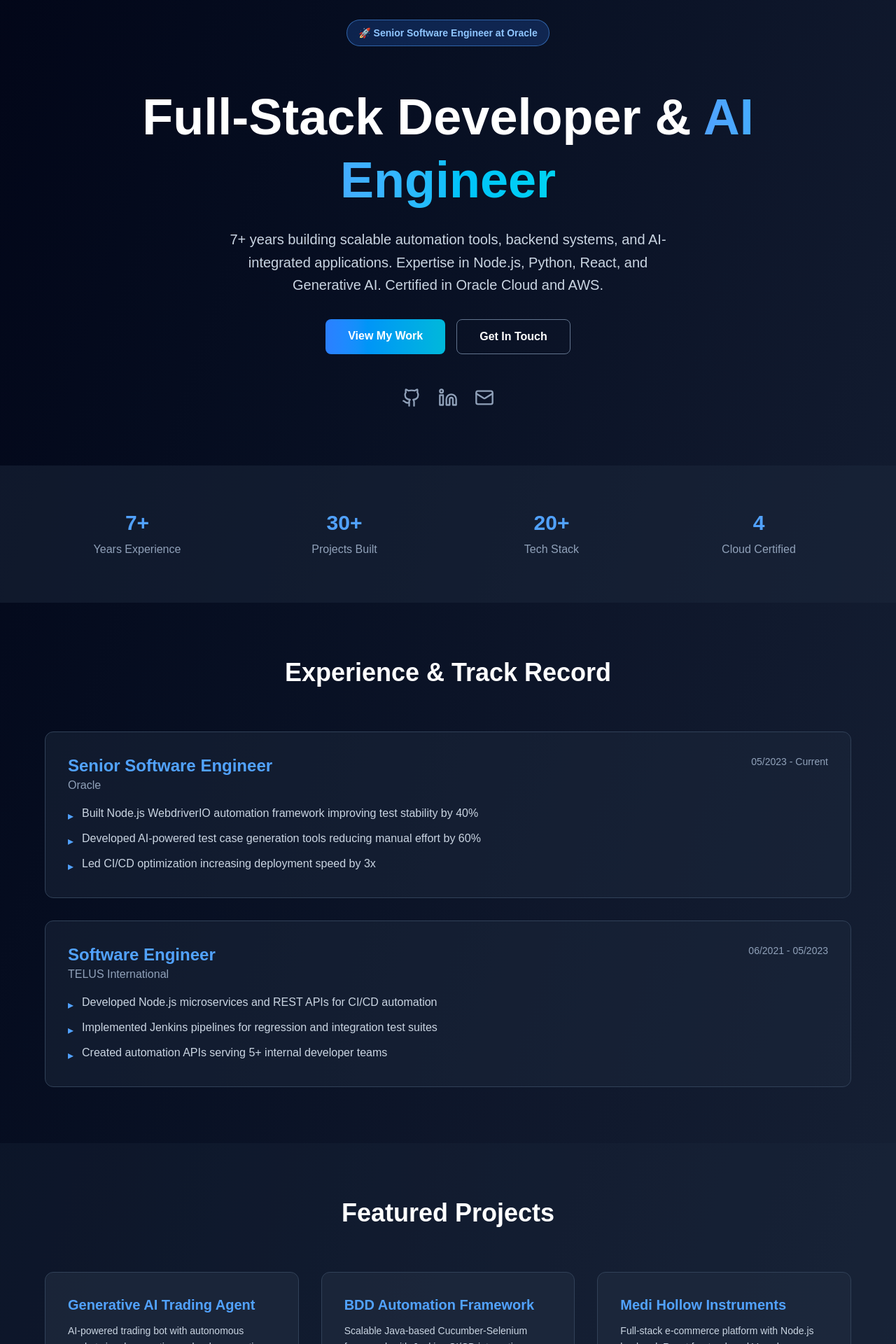
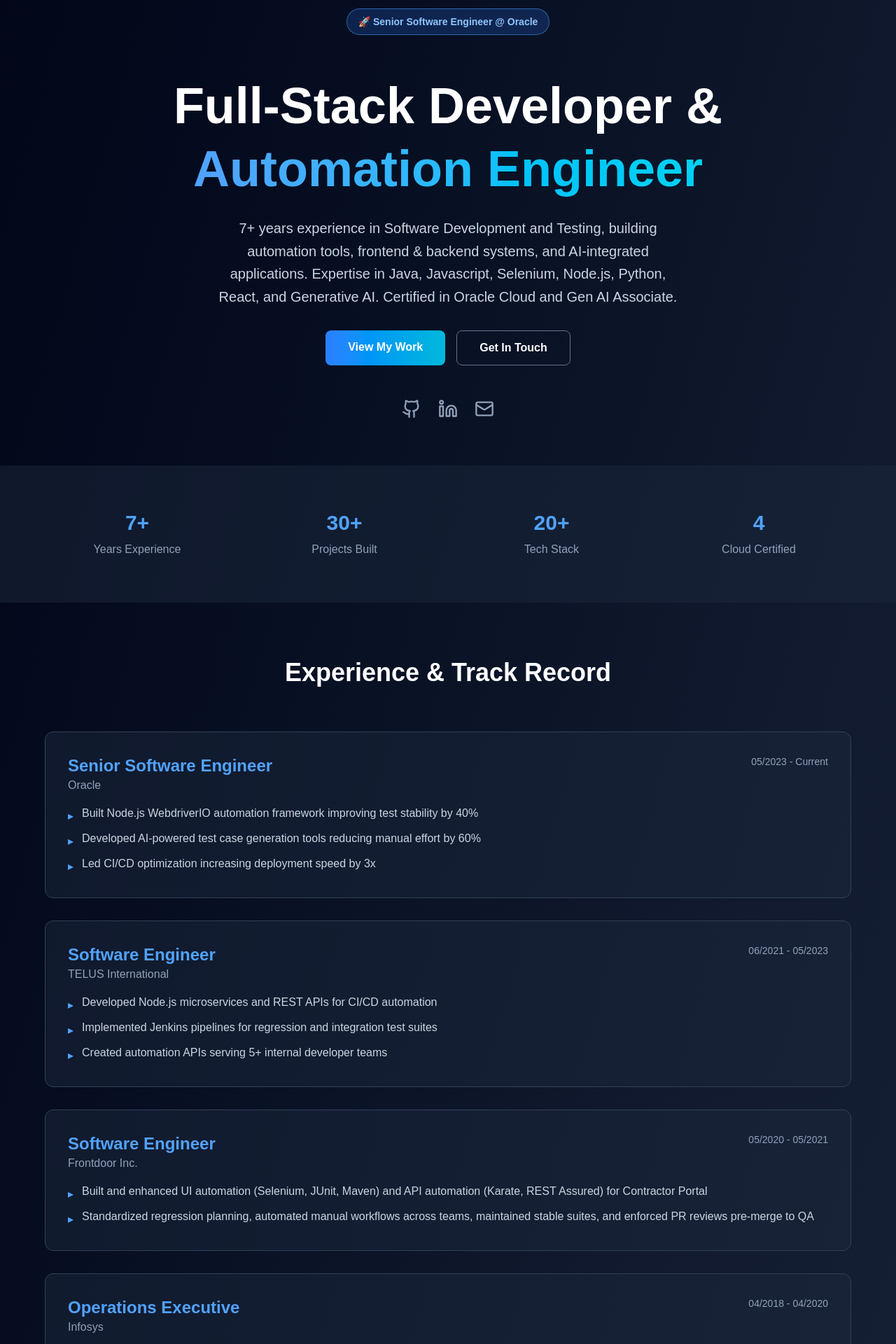
Before and after one commit to mukul8896/mksmindset, a Next.js app: page / in a window 1280 px wide. Shown: the part 200-2120 px from the top of the page at 70% size. Built offline with nearby package versions, Linux system fonts and the light colour scheme.

Commit message:
updated latest details

```diff
--- a/src/app/page.tsx
+++ b/src/app/page.tsx
@@ -7,36 +7,38 @@
 
   const projects = [
     {
-      title: 'Generative AI Trading Agent',
+      title: 'AI Trading Agent',
       description: 'AI-powered trading bot with autonomous market signal generation and order execution. Built with LangChain, OpenAI, Python, and Angel One SmartAPI for real-time market analysis.',
       tags: ['Python', 'LangChain', 'OpenAI', 'Trading APIs', 'Generative AI'],
-      github: 'https://github.com/mukul8896',
+      github: 'https://github.com/mukul8896/TradingAgent.git',
       impact: 'Demonstrates RAG agents and real-time API integration'
     },
     {
       title: 'BDD Automation Framework',
       description: 'Scalable Java-based Cucumber-Selenium framework with Jenkins CI/CD integration, reusable components, and detailed HTML reporting for enterprise-grade test automation.',
       tags: ['Java', 'Selenium', 'Cucumber', 'Jenkins', 'CI/CD'],
-      github: 'https://github.com/mukul8896',
+      github: 'https://github.com/mukul8896/BDD_Cucumber.git',
       impact: 'Used in production environments for regression testing'
     },
     {
       title: 'Medi Hollow Instruments',
       description: 'Full-stack e-commerce platform with Node.js backend, React frontend, and Vercel deployment. Features dynamic product listings, responsive design, and inventory management.',
       tags: ['Node.js', 'React', 'Vercel', 'MongoDB', 'Responsive UI'],
-      github: 'https://github.com/mukul8896',
-      live: 'https://vercel.com',
+      github: 'https://github.com/mukul8896/medi-hollow-instruments.git',
+      live: 'https://medi-hollow-instruments.vercel.app/',
       impact: '10K+ monthly visitors with 98% uptime'
     }
   ];
 
   const skills = {
+    'Language': ['Java', 'JavaScript', 'TypeScript', 'Python', 'SQL', 'Bash'],
     'Frontend': ['React', 'JavaScript', 'Responsive Design', 'TailwindCSS'],
     'Backend & APIs': ['Node.js', 'Python', 'Java', 'REST APIs', 'Microservices'],
     'AI/ML': ['LangChain', 'OpenAI', 'Generative AI', 'RAG Agents', 'Prompt Engineering'],
-    'DevOps & Cloud': ['Jenkins', 'Docker', 'AWS', 'OCI', 'GCP', 'CI/CD Pipelines'],
-    'Testing': ['Selenium', 'WebdriverIO', 'Cucumber/BDD', 'Jest', 'TestNG'],
-    'Databases': ['MongoDB', 'MySQL', 'SQLite']
+    'DevOps & Cloud': ['Jenkins', 'Docker', 'Linux systems', 'AWS', 'OCI', 'GCP', 'CI/CD Pipelines', 'bash', 'shell scripting'],
+    'Testing': ['Selenium', 'WebdriverIO', 'Cucumber/BDD', 'TestNG'],
+    'Databases': ['MongoDB', 'MySQL', 'SQLite'],
+    'Platforms & Tools': ['Git', 'GitHub', 'Jira', 'Confluence', 'VS Code']
   };
 
   const experience = [
@@ -59,15 +61,45 @@
         'Implemented Jenkins pipelines for regression and integration test suites',
         'Created automation APIs serving 5+ internal developer teams'
       ]
+    },
+    {
+      role: 'Software Engineer',
+      company: 'Frontdoor Inc.',
+      period: '05/2020 - 05/2021',
+      highlights: [
+        'Built and enhanced UI automation (Selenium, JUnit, Maven) and API automation (Karate, REST Assured) for Contractor Portal',
+        'Standardized regression planning, automated manual workflows across teams, maintained stable suites, and enforced PR reviews pre-merge to QA',
+      ]
+    },
+    {
+      role: 'Operations Executive',
+      company: 'Infosys',
+      period: '04/2018 - 04/2020',
+      highlights: [
+        'Developed Selenium, TestNG, and Maven framework featuring custom reporting, cross-browser execution.',
+      ]
     }
   ];
 
   const certifications = [
-    'Oracle Cloud Infrastructure 2025 Certified AI Foundations Associate',
-    'Oracle Cloud Infrastructure 2024 Certified OCI Foundations Associate',
-    'Google Cloud Associate Cloud Engineer',
-    'AWS Certified Cloud Practitioner (CLF-C02)'
+    {
+      certName: 'Oracle Cloud Infrastructure 2025 Certified AI Foundations Associate',
+      certLink: 'https://catalog-education.oracle.com/ords/certview/sharebadge?id=952E717540E2E03D2043CE323AB32618C351983FD5B678E81883600D5CCD6F89'
+    },
+    {
+      certName: 'Oracle Cloud Infrastructure 2024 Certified OCI Foundations Associate',
+      certLink: 'https://catalog-education.oracle.com/ords/certview/sharebadge?id=F6B46C0EFBE1BEFBFC6D4609E419E2D355D99D614A4A2E6CD0B1732371CEBEB9'
+    },
+    {
+      certName: 'Google Cloud Associate Cloud Engineer',
+      certLink: 'https://www.udemy.com/certificate/UC-b1451c42-9ec2-4657-acdd-37fa9b13dd20/'
+    },
+    {
+      certName: 'AWS Certified Cloud Practitioner (CLF-C02)',
+      certLink: 'https://www.udemy.com/certificate/UC-e7d75715-3ec4-4a8a-adb7-883920945af4/'
+    }
   ];
+
 
   return (
     <div className="min-h-screen bg-gradient-to-br from-slate-950 via-slate-900 to-slate-800 text-white">
@@ -112,16 +144,16 @@
         <div className="max-w-4xl mx-auto relative z-10 text-center">
           <div className="mb-8">
             <div className="inline-block px-4 py-2 bg-blue-500/20 border border-blue-400/50 rounded-full text-blue-300 text-sm font-semibold mb-6">
-              🚀 Senior Software Engineer at Oracle
+              🚀 Senior Software Engineer @ Oracle
             </div>
           </div>
 
           <h1 className="text-5xl sm:text-7xl font-bold mb-6 leading-tight">
-            Full-Stack Developer & <span className="text-transparent bg-clip-text bg-gradient-to-r from-blue-400 to-cyan-400">AI Engineer</span>
+            Full-Stack Developer & <span className="text-transparent bg-clip-text bg-gradient-to-r from-blue-400 to-cyan-400">Automation Engineer</span>
           </h1>
 
           <p className="text-xl text-slate-300 mb-8 leading-relaxed max-w-2xl mx-auto">
-            7+ years building scalable automation tools, backend systems, and AI-integrated applications. Expertise in Node.js, Python, React, and Generative AI. Certified in Oracle Cloud and AWS.
+            7+ years experience in Software Development and Testing, building automation tools, frontend & backend systems, and AI-integrated applications. Expertise in Java, Javascript, Selenium, Node.js, Python, React, and Generative AI. Certified in Oracle Cloud and Gen AI Associate.
           </p>
 
           <div className="flex flex-wrap gap-4 justify-center mb-12">
@@ -267,10 +299,15 @@
           </h2>
 
           <div className="grid md:grid-cols-2 gap-4">
-            {certifications.map((cert, i) => (
-              <div key={i} className="bg-slate-800/80 border border-slate-700 rounded-lg p-4 hover:border-yellow-400/50 transition flex items-center gap-3">
+            {certifications.map(({ certName, certLink }, i) => (
+              <div
+                key={i}
+                className="bg-slate-800/80 border border-slate-700 rounded-lg p-4 hover:border-yellow-400/50 transition flex items-center gap-3"
+              >
                 <div className="w-2 h-2 bg-yellow-400 rounded-full flex-shrink-0"></div>
-                <p className="text-slate-200">{cert}</p>
+                <a href={certLink} target="_blank" rel="noopener noreferrer">
+                  <p className="text-slate-200">{certName}</p>
+                </a>
               </div>
             ))}
           </div>
```
